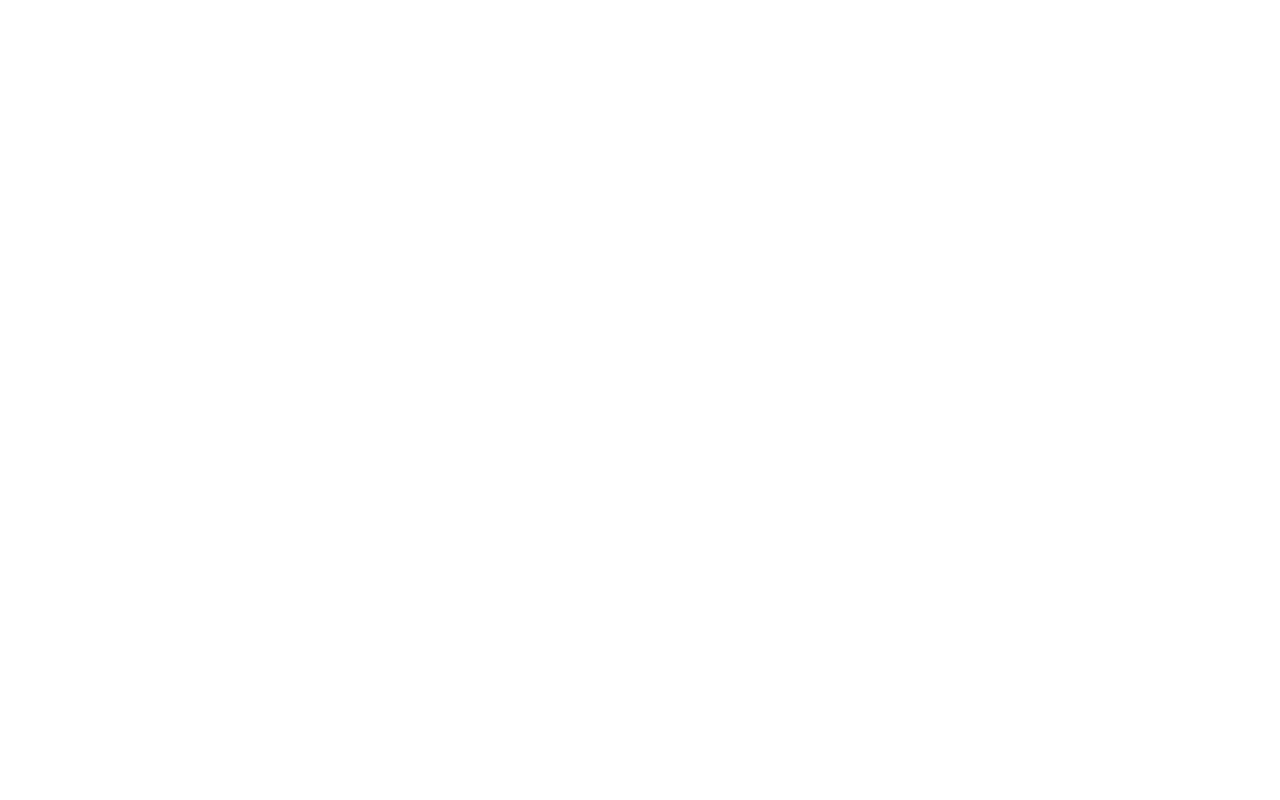
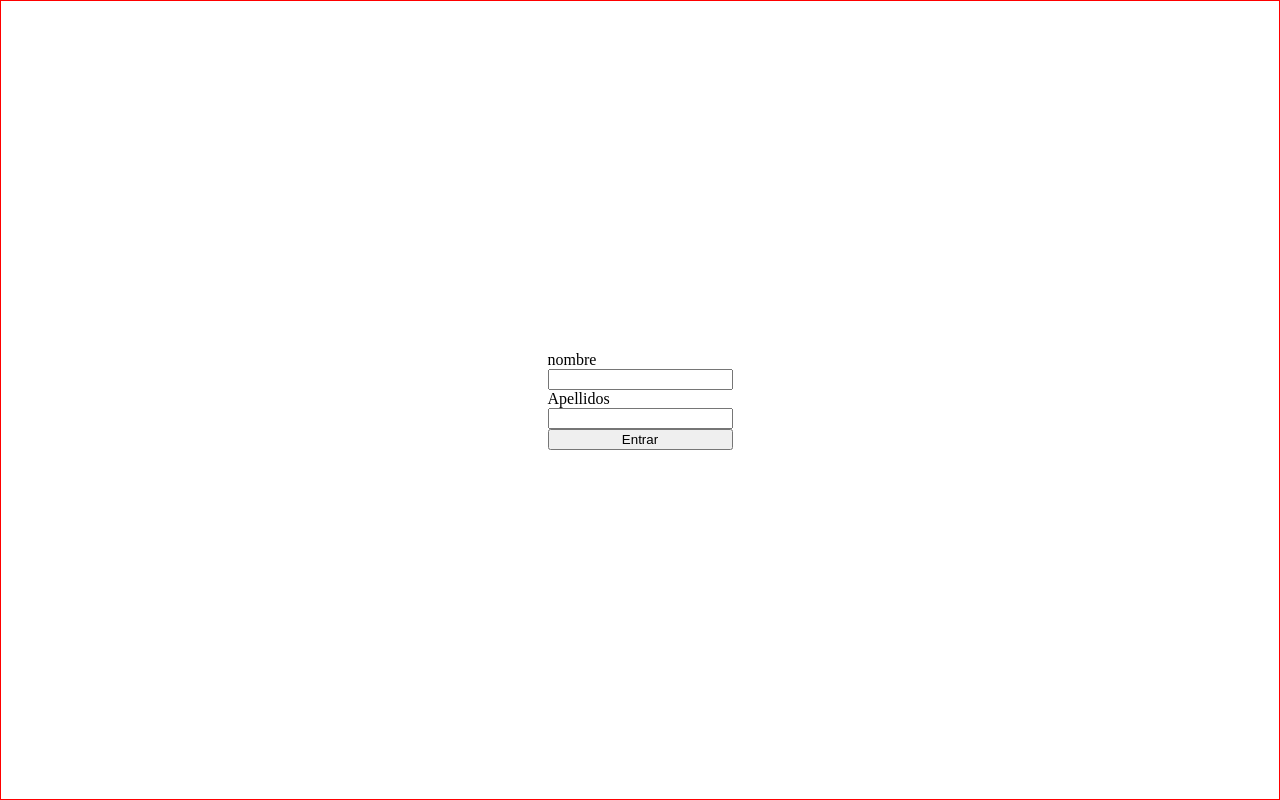
Before and after one commit to HeinzNaumann/KeepCodingHTMLCSS, a plain HTML site: page index.html in a window 1280 px wide. Drawn offline with Linux system fonts and the light colour scheme.

Commit message:
añadimos el reset

```diff
--- /dev/null
+++ b/assets/css/reset.css
@@ -0,0 +1,19 @@
+*,
+*::after,
+*::before {
+  box-sizing: border-box;
+}
+
+html {
+  font-size: 16px;
+}
+
+body {
+  margin: 0;
+  padding: 0;
+}
+
+img,
+video {
+  max-width: 100%;
+}
--- a/index.html
+++ b/index.html
@@ -4,11 +4,43 @@
 <head>
     <meta charset="UTF-8">
     <meta name="viewport" content="width=device-width, initial-scale=1.0">
-    <title>Document</title>
+    <link rel="stylesheet" href="assets/css/reset.css">
+    <title>Practica HTML CSS keepcoding</title>
+
+    <style>
+        .formulario {
+            border: 1px solid red;
+            height: 100vh;
+            display: grid;
+            align-items: center;
+            justify-content: center;
+
+        }
+
+        .formulario form {
+            display: flex;
+            flex-direction: column;
+            max-width: 300px;
+
+        }
+    </style>
 </head>
 
 <body>
 
+    <main>
+        <div class="formulario">
+            <form action="get">
+                <label>nombre</label>
+                <input type="text">
+                <label>Apellidos</label>
+                <input type="text">
+                <button>Entrar</button>
+            </form>
+        </div>
+    </main>
+
+
 </body>
 
 </html>
```
